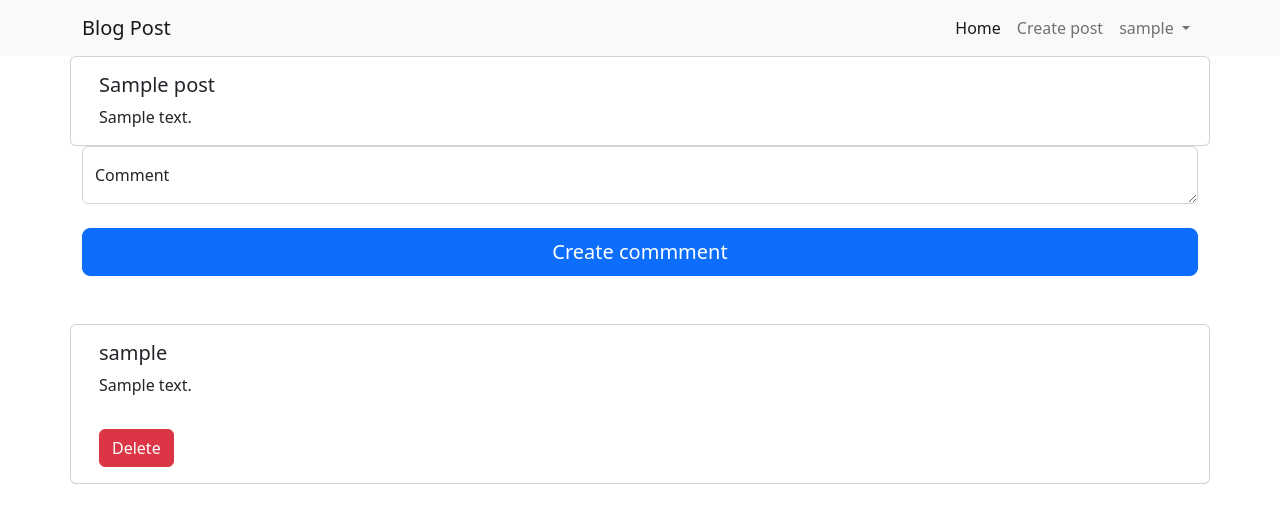
After one commit to ghinashour/auth-system, a PHP site: page /show.php?id=1 in a window 1280 px wide. The commit adds this page. Shown: the top 523 px of the page. Run offline with PHP 8.4, Linux system fonts and the light colour scheme; the visitor is signed in with stand-in values (Sample User, id 1); tables that the repository leaves empty or names only in its code hold one stand-in row (values such as "Sample post").

Commit message:
finalizing the project

```diff
--- a/config.php
+++ b/config.php
@@ -11,11 +11,10 @@ $user = "root";
 
 //password
 $pass = "";
-
-$conn = new PDO("mysql:$host;dbname=$dbname;", $user, $pass);
+$conn = new PDO("mysql:host=$host;dbname=$dbname", $user, $pass);
 
 if ($conn == true) {
-    echo "it's working fine";
+    return true;
 } else {
     echo "connection is wrong: err";
 }
--- a/includes/footer.php
+++ b/includes/footer.php
@@ -1,5 +1,9 @@
 </div>
+<script src="https://code.jquery.com/jquery-2.2.4.js" integrity="sha256-iT6Q9iMJYuQiMWNd9lDyBUStIq/8PuOW33aOqmvFpqI="
+    crossorigin="anonymous"></script>
 <script src="https://cdn.jsdelivr.net/npm/bootstrap@5.2.1/dist/js/bootstrap.bundle.min.js
 "></script>
+
 </body>
+
 </html>
--- a/includes/header.php
+++ b/includes/header.php
@@ -1,6 +1,10 @@
+<?php
+session_start()
 
+  ?>
 <!doctype html>
 <html lang="en">
+
 <head>
   <meta charset="utf-8">
   <meta name="viewport" content="width=device-width, initial-scale=1">
@@ -23,8 +27,9 @@
 
   <nav class="navbar navbar-expand-lg bg-light">
     <div class="container">
-    <a class="navbar-brand" href="#">auth sys</a>
-    <button class="navbar-toggler" type="button" data-bs-toggle="collapse" data-bs-target="#navbarSupportedContent" aria-controls="navbarSupportedContent" aria-expanded="false" aria-label="Toggle navigation">
+      <a class="navbar-brand" href="#">Blog Post</a>
+      <button class="navbar-toggler" type="button" data-bs-toggle="collapse" data-bs-target="#navbarSupportedContent"
+        aria-controls="navbarSupportedContent" aria-expanded="false" aria-label="Toggle navigation">
         <span class="navbar-toggler-icon"></span>
       </button>
       <div class="collapse navbar-collapse" id="navbarSupportedContent">
@@ -32,23 +37,29 @@
 
         <ul class="navbar-nav ms-auto">
           <li class="nav-item">
-          <a class="nav-link active" aria-current="page" href="#">Home</a>
+            <a class="nav-link active" aria-current="page" href="index.php">Home</a>
+          </li>
+          <?php if (!isset($_SESSION["username"])): ?>
+            <li class="nav-item">
+              <a class="nav-link" href="login.php">Login</a>
             </li>
             <li class="nav-item">
-          <a class="nav-link" href="#">Login</a>
+              <a class="nav-link" href="register.php">Register</a>
             </li>
+          <?php else: ?>
             <li class="nav-item">
-          <a class="nav-link" href="#">Register</a>
+              <a class="nav-link" href="create.php">Create post</a>
             </li>
             <li class="nav-item dropdown">
               <a class="nav-link dropdown-toggle" href="#" role="button" data-bs-toggle="dropdown" aria-expanded="false">
-            Username
+                <?php echo $_SESSION["username"] ?>
               </a>
               <ul class="dropdown-menu">
-            <li><a class="dropdown-item" href="#">Logout</a></li>
-
+                <li><a class="dropdown-item" href="logout.php">Logout</a></li>
               </ul>
             </li>
+          <?php endif; ?>
+
 
         </ul>
       </div>
--- /dev/null
+++ b/show.php
@@ -0,0 +1,121 @@
+<?php require "includes/header.php"; ?>
+<?php require "config.php"; ?>
+<?php
+if (isset($_GET["id"])) {
+    $id = $_GET["id"];
+    $onePost = $conn->query("SELECT * FROM posts WHERE id='$id'");
+    $onePost->execute();
+    $posts = $onePost->fetch(PDO::FETCH_OBJ);
+}
+$comments = $conn->query("SELECT * FROM comments WHERE post_id='$id'");
+$comments->execute();
+$comment = $comments->fetchAll(PDO::FETCH_OBJ);
+?>
+<div class="row">
+    <div class="card">
+        <div class="card-body">
+            <h5 class="card-title"><?php echo $posts->title; ?></h5>
+            <p class="card-text"><?php echo $posts->body; ?></p>
+        </div>
+    </div>
+</div>
+
+<div class="row">
+    <form method="POST" id="comment_data">
+        <div class="form-floating">
+            <input name="username" type="hidden" class="form-control" id="username"
+                value="<?php echo $_SESSION['username']; ?>">
+        </div>
+        <div class="form-floating">
+            <input name="post_id" type="hidden" value="<?php echo $posts->id; ?>" class="form-control" id="post_id">
+        </div>
+
+        <div class="form-floating">
+            <textarea rows="9" name="comment" placeholder="body" class="form-control" id="comment"></textarea>
+            <label for="floatingPassword">Comment</label>
+        </div>
+
+        <button name="submit" id="submit" class="w-100 btn btn-lg btn-primary mt-4" type="submit">Create
+            commment</button>
+        <div id="msg" class="nothing"></div>
+        <div id="delete-msg" class="nothing"></div>
+    </form>
+
+</div>
+
+<div class="row">
+    <?php foreach ($comment as $singleComment): ?>
+        <div class="card mt-5">
+            <div class="card-body">
+                <h5 class="card-title"><?php echo $singleComment->username; ?></h5>
+                <p class="card-text"><?php echo $singleComment->comment; ?></p>
+                <?php if (isset($_SESSION['username']) and $_SESSION['username'] == $singleComment->username): ?>
+                    <button id="delete-btn" value="<?php echo $singleComment->id; ?>" class=" btn btn-danger mt-3">Delete
+                    </button>
+                <?php endif; ?>
+            </div>
+        </div>
+    <?php endforeach; ?>
+</div>
+
+
+
+<?php require "includes/footer.php"; ?>
+
+<script>
+    $(document).ready(function () {
+
+        $(document).on('submit', function (e) {
+            //used to prevent refreshing of the page
+            e.preventDefault();
+            // alert('form submitted')
+            var formdata = $('#comment_data').serialize() + '&submit=submit';
+            $.ajax({
+                type: 'post',
+                url: "insert-comments.php",
+                data: formdata,
+                success: function () {
+                    //empty the comment box
+                    $('#comment').val(null);
+                    $('#username').val(null);
+                    $('#post_id').val(null);
+                    //once successfully the div of the above will change the class from nothing to  these
+                    $('#msg').html('Added successfully').toggleClass("alert alert-success bg-success text-white mt-3");
+                    //callling the function that repeat the refreshing automatically
+                    fetch();
+                }
+            });
+        });
+
+
+        $("#delete-btn").on('click', function (e) {
+            //used to prevent refreshing of the page
+            e.preventDefault();
+            // alert('form submitted')
+            var id = $(this).val();
+            $.ajax({
+                type: 'post',
+                url: "delete-comment.php",
+                data: {
+                    delete: 'delete',
+                    id: id
+                },
+                success: function () {
+                    $('#delete-msg').html('Deleted successfully').toggleClass("alert alert-success bg-success text-white mt-3");
+                    //callling the function that repeat the refreshing automatically
+                    fetch();
+
+                }
+            });
+        });
+
+
+
+        //refreshing automatically so that new comments appear directly
+        function fetch() {
+            setInterval(() => {
+                $('body').load("show.php?id=<?php echo $_GET["id"]; ?>")
+            }, 4000);
+        }
+    });
+</script>
```
Also changed, not shown: create.php (added, +56 -0 lines), delete-comment.php (added, +11 -0 lines), index.php (+21 -1 lines), insert-comments.php (added, +24 -0 lines), login.php (+47 -10 lines), logout.php (added, +13 -0 lines), register.php (+22 -0 lines). Lines whose indentation alone changed are shown as unchanged.
